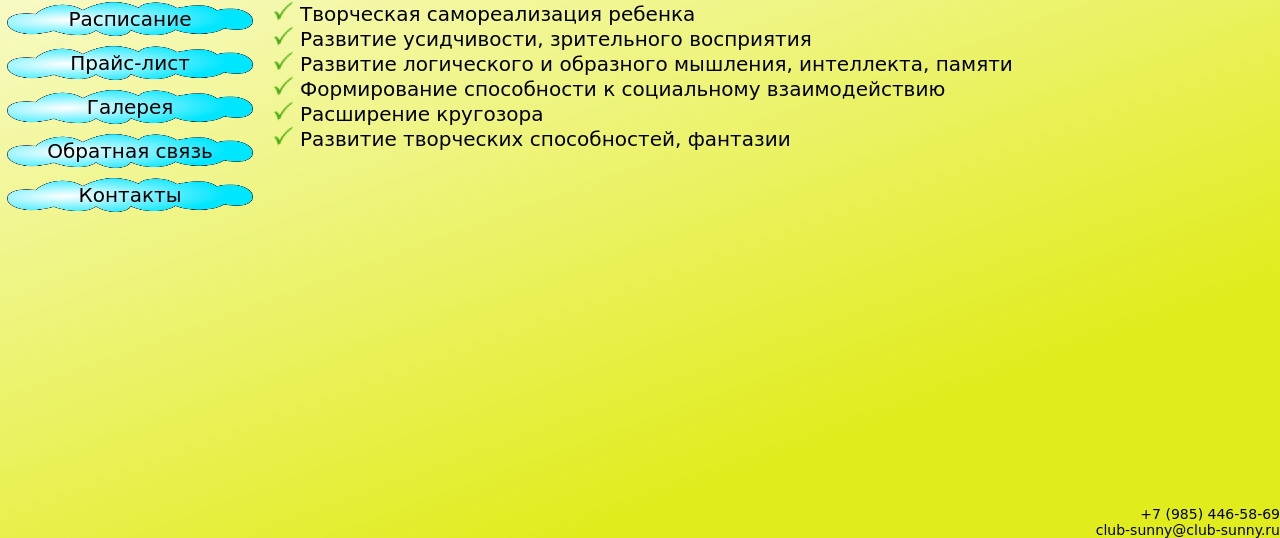
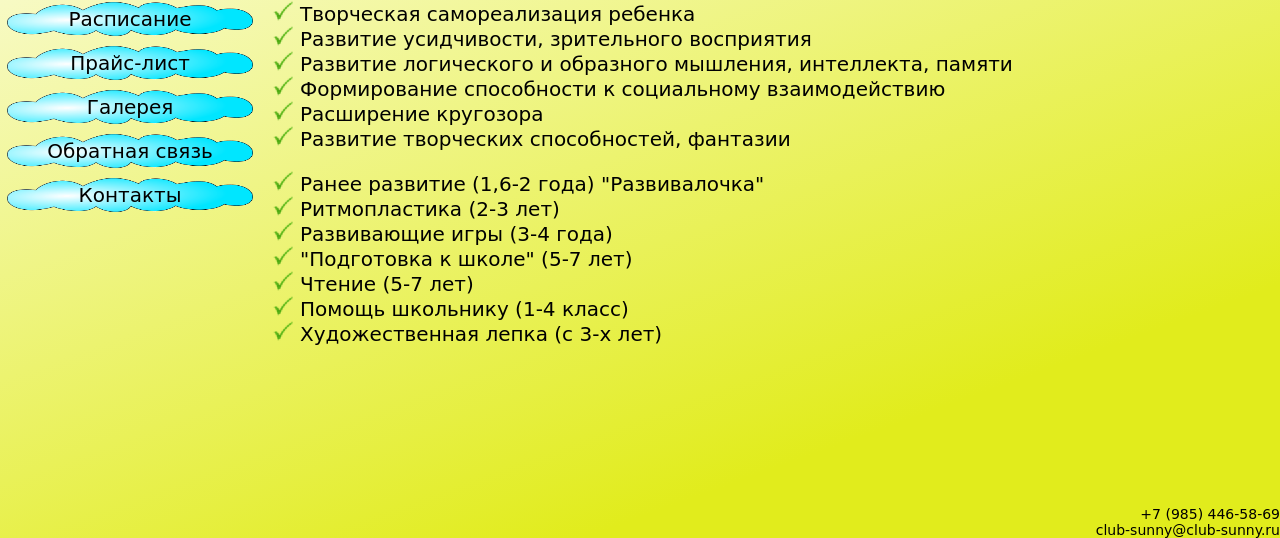
Before and after one commit to dragondmitriz/sunny.ru, a PHP site: page / in a window 1280 px wide. Shown: the part 262-800 px from the top of the page. Run offline with PHP 8.4, Linux system fonts and the light colour scheme.

Commit message:
добавил на главую список занятий

```diff
--- a/index.php
+++ b/index.php
@@ -34,6 +34,15 @@
             <li>Расширение кругозора</li>
             <li>Развитие творческих способностей, фантазии</li>
         </ul>
+        <ul>
+            <li>Ранее развитие (1,6-2 года) "Развивалочка"</li>
+            <li>Ритмопластика (2-3 лет)</li>
+            <li>Развивающие игры (3-4 года)</li>
+            <li>"Подготовка к школе" (5-7 лет)</li>
+            <li>Чтение (5-7 лет)</li>
+            <li>Помощь школьнику (1-4 класс)</li>
+            <li>Художественная лепка (с 3-х лет)</li>
+        </ul>
     </div>
     <aside>
         <?php require "banner.php"; ?>
```
